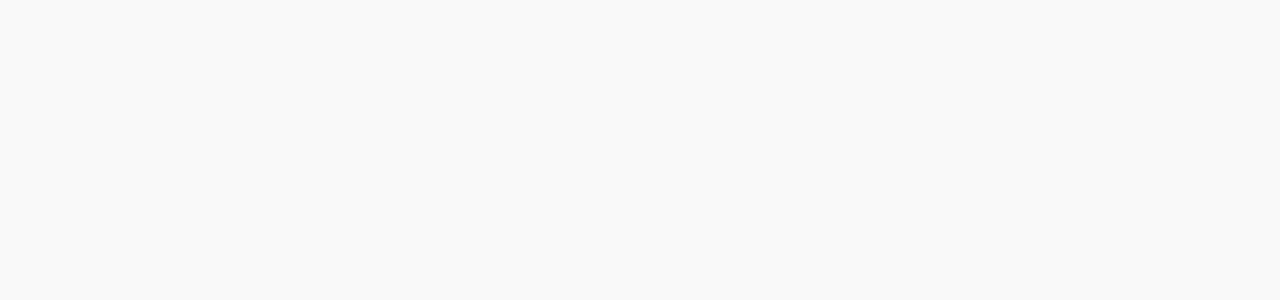
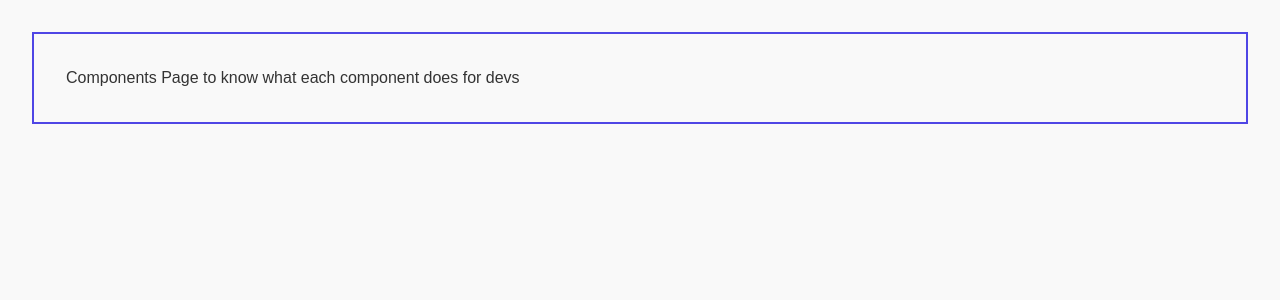
Before and after one commit to yumyumtumtum/younotdown, a React (Create React App) app: page /Components in a window 1280 px wide. Before the commit this address had no page. Shown: the top 300 px of the page. Built offline with nearby package versions, Linux system fonts and the light colour scheme.

Commit message:
feat: add components page into younotdown

```diff
--- a/src/main.jsx
+++ b/src/main.jsx
@@ -3,6 +3,7 @@ import { BrowserRouter, Route, Routes } from 'react-router-dom'
 import Home from './pages/Home'
 import Plan from './pages/Plan'
 import Voting from './pages/Voting'
+import Components from './pages/Components'
 
 function Main() {
   return (
@@ -11,6 +12,7 @@ function Main() {
         <Route exact path="/Plan" element={<Plan />} />
         <Route exact path="/Home" element={<Home />} />
         <Route exact path="/Voting" element={<Voting />} />
+        <Route exact path="/Components" element={<Components />} />
       </Routes>
     </BrowserRouter>
   )
--- /dev/null
+++ b/src/pages/Components.jsx
@@ -0,0 +1,9 @@
+function Components() {
+  return (
+    <div className="p-8 border-solid border-2 border-indigo-600 m-8">
+      Components Page to know what each component does for devs
+    </div>
+  )
+}
+
+export default Components
```
